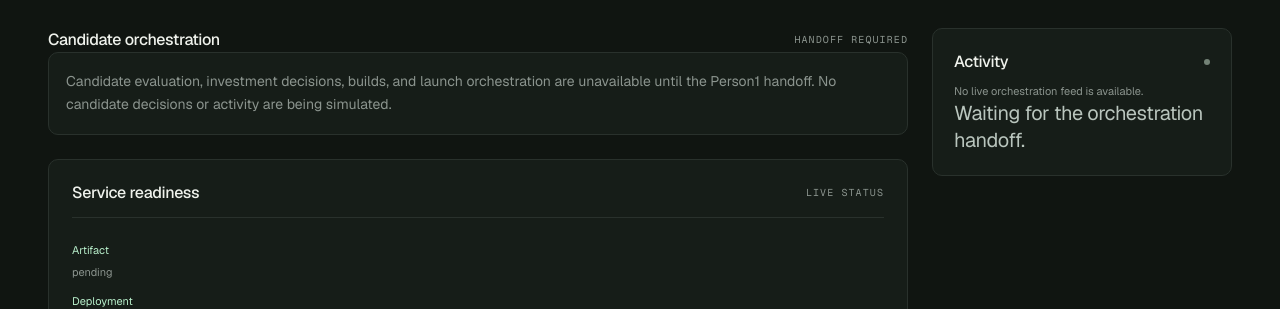
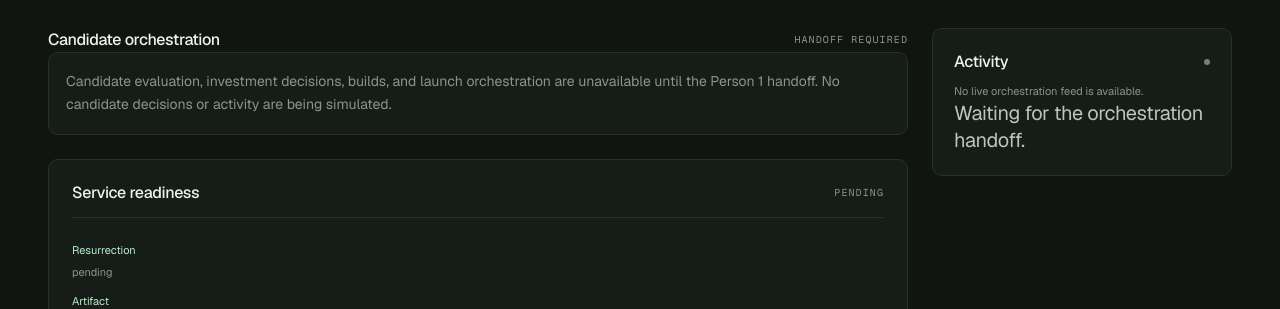
Before and after one commit to Aashutoshvyas2020/afterlife, a Next.js app: page /afterlife in a window 1280 px wide. Shown: the part 443-752 px from the top of the page. Built offline with nearby package versions, Linux system fonts and the light colour scheme; no server answers.

Commit message:
Expose truthful resurrection and latest-error status

```diff
--- a/src/app/afterlife/page.tsx
+++ b/src/app/afterlife/page.tsx
@@ -5,10 +5,12 @@ import { StudioHeader } from "@/components/studio";
 
 type ServiceStatus = {
   selectedRepository?: string;
-  artifact?: { status?: string };
-  deployment?: { status?: string };
-  stripe?: { status?: string; price?: { amount?: number; currency?: string } };
-  qa?: { status?: string };
+  resurrection?: { status?: string; error?: string };
+  artifact?: { status?: string; error?: string };
+  deployment?: { status?: string; productionUrl?: string };
+  stripe?: { status?: string; amount?: number; currency?: string; priceId?: string };
+  qa?: { status?: string; detail?: string };
+  latestError?: string | null;
 };
 
 export default function Afterlife() {
@@ -30,8 +32,8 @@ export default function Afterlife() {
       <Stat label="Deployment" value={status?.deployment?.status || "pending"} detail="Actual service state" />
     </div>
     <div className="dashboard-grid"><div className="portfolio-main">
-      <section aria-labelledby="candidate-heading"><div className="section-heading"><h2 id="candidate-heading">Candidate orchestration</h2><span className="micro">HANDOFF REQUIRED</span></div><article className="surface candidate-card"><p className="muted">Candidate evaluation, investment decisions, builds, and launch orchestration are unavailable until the Person1 handoff. No candidate decisions or activity are being simulated.</p></article></section>
-      <section className="surface resurrection-panel"><div className="section-heading"><h2>Service readiness</h2><span className="micro">LIVE STATUS</span></div><dl className="decision-evidence"><dt>Artifact</dt><dd>{status?.artifact?.status || "pending"}</dd><dt>Deployment</dt><dd>{status?.deployment?.status || "pending"}</dd><dt>Stripe</dt><dd>{status?.stripe?.status || "pending"}</dd><dt>QA</dt><dd>{status?.qa?.status || "pending"}</dd></dl></section>
+      <section aria-labelledby="candidate-heading"><div className="section-heading"><h2 id="candidate-heading">Candidate orchestration</h2><span className="micro">HANDOFF REQUIRED</span></div><article className="surface candidate-card"><p className="muted">Candidate evaluation, investment decisions, builds, and launch orchestration are unavailable until the Person 1 handoff. No candidate decisions or activity are being simulated.</p></article></section>
+      <section className="surface resurrection-panel"><div className="section-heading"><h2>Service readiness</h2><span className="micro">{status?.resurrection?.status?.toUpperCase() || "PENDING"}</span></div><dl className="decision-evidence"><dt>Resurrection</dt><dd>{status?.resurrection?.status || "pending"}</dd><dt>Artifact</dt><dd>{status?.artifact?.status || "pending"}</dd><dt>Deployment</dt><dd>{status?.deployment?.status || "pending"}</dd><dt>Stripe</dt><dd>{status?.stripe?.status || "pending"}</dd><dt>QA</dt><dd>{status?.qa?.status || "pending"}</dd></dl>{status?.latestError && <p role="alert" className="error-notice">{status.latestError}</p>}</section>
     </div><aside className="surface activity-panel"><div className="section-heading"><h2>Activity</h2><span className="status-dot" /></div><p className="muted small">No live orchestration feed is available.</p><div className="activity-placeholder"><p>Waiting for the orchestration handoff.</p></div></aside></div>
     <footer className="studio-footer"><span>AFTERLIFE <span className="accent">/</span> SOFTWARE GETS A SECOND CHANCE</span><span>Candidate orchestration unavailable until handoff.</span></footer>
   </div></main>;
--- a/src/index.js
+++ b/src/index.js
@@ -33,10 +33,12 @@ async function status(env) {
   return {
     selectedRepository: env.RECOVERED_REPOSITORY || null,
     productName: env.PRODUCT_NAME || 'Recovered capability',
+    resurrection: { status: 'pending', error: 'No Person 1 resurrection handoff received' },
     artifact,
     deployment: { status: 'live', productionUrl: env.PUBLIC_URL || null },
     stripe: billing,
-    qa: { status: 'pending', detail: 'Independent production QA not recorded' }
+    qa: { status: 'pending', detail: 'Independent full-product QA not recorded' },
+    latestError: (artifact.status === 'failed' && artifact.error) || (billing.status === 'failed' && billing.error) || null
   };
 }
 
```
Also changed, not shown: 1 other file (tests, documents, lock files or other folders).
